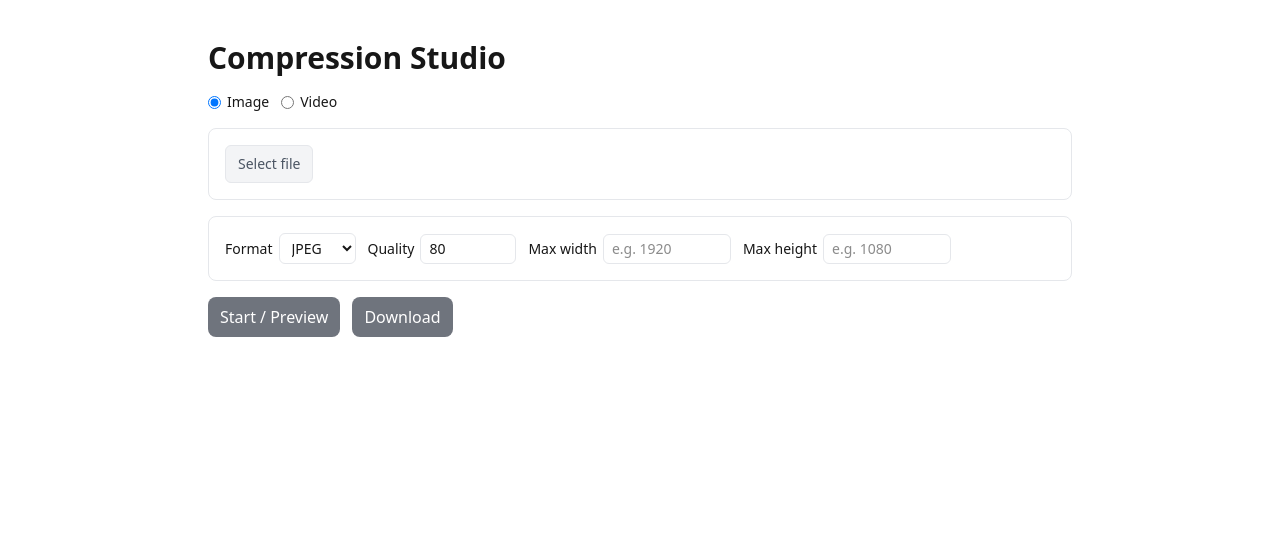
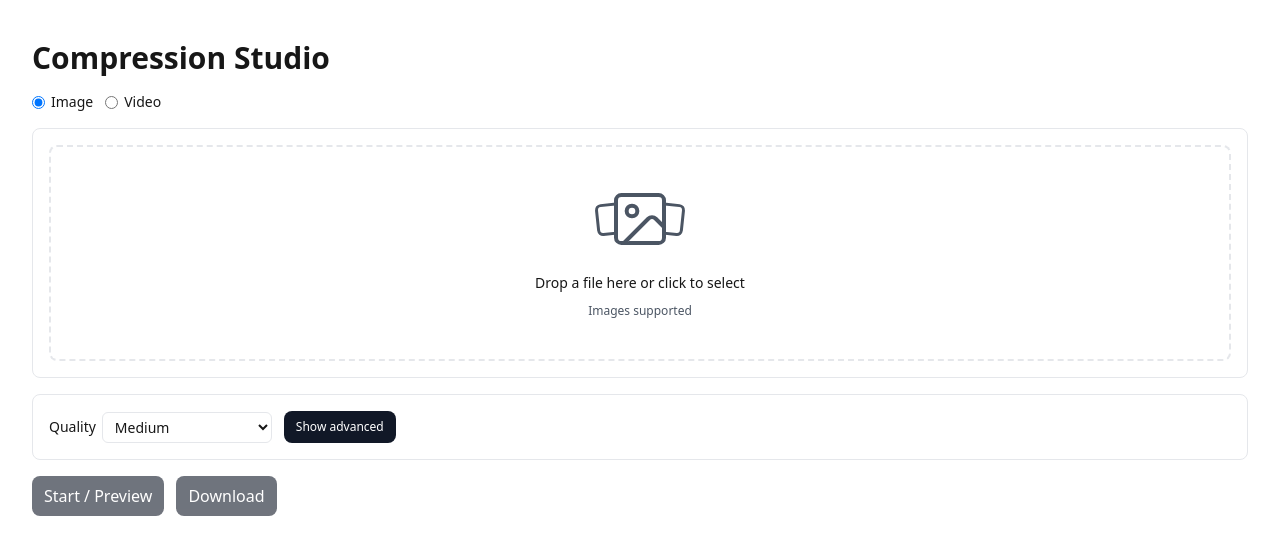
Before and after one commit to SchroederNathan/compression-studio, a Next.js app: page / in a window 1280 px wide. Shown: the top 554 px of the page. Built offline with nearby package versions, Linux system fonts and the light colour scheme.

Commit message:
Created Dropzone for file input

```diff
--- a/src/app/components/CompressionSettings.tsx
+++ b/src/app/components/CompressionSettings.tsx
@@ -24,10 +24,76 @@ type Props = {
 export default function CompressionSettings({ type, onChange }: Props) {
   const [image, setImage] = useState<ImageCompressionSettings>({ format: 'jpeg', quality: 80 });
   const [video, setVideo] = useState<VideoCompressionSettings>({ videoBitrate: '1000k', audioBitrate: '128k' });
+  const [showAdvanced, setShowAdvanced] = useState(false);
+  const [imageLevel, setImageLevel] = useState<'low' | 'medium' | 'high' | 'custom'>('medium');
+  const [videoLevel, setVideoLevel] = useState<'low' | 'medium' | 'high' | 'custom'>('medium');
+
+  function applyImageLevel(level: 'low' | 'medium' | 'high') {
+    const quality = level === 'low' ? 50 : level === 'medium' ? 75 : 90;
+    const next = { ...image, quality };
+    setImage(next);
+    onChange(next);
+  }
+
+  function applyVideoLevel(level: 'low' | 'medium' | 'high') {
+    const videoBitrate = level === 'low' ? '800k' : level === 'medium' ? '1500k' : '3000k';
+    const audioBitrate = level === 'low' ? '96k' : level === 'medium' ? '128k' : '192k';
+    const next = { ...video, videoBitrate, audioBitrate };
+    setVideo(next);
+    onChange(next);
+  }
 
   return (
     <div className="flex gap-3 flex-wrap">
       {type === 'image' ? (
+        <label className="gap-2 text-sm text-[var(--color-foreground)]">
+          <span>Quality</span>
+          <select
+            className="px-2 py-1 rounded-md border border-[var(--color-border)] bg-[var(--color-input)] text-[var(--color-foreground)]"
+            value={imageLevel}
+            onChange={(e) => {
+              const level = e.target.value as typeof imageLevel;
+              setImageLevel(level);
+              if (level !== 'custom') applyImageLevel(level);
+            }}
+          >
+            <option value="low">Low (smaller file)</option>
+            <option value="medium">Medium</option>
+            <option value="high">High (better quality)</option>
+            <option value="custom">Custom</option>
+          </select>
+        </label>
+      ) : (
+        <label className="gap-2 text-sm text-[var(--color-foreground)]">
+          <span>Quality</span>
+          <select
+            className="px-2 py-1 rounded-md border border-[var(--color-border)] bg-[var(--color-input)] text-[var(--color-foreground)]"
+            value={videoLevel}
+            onChange={(e) => {
+              const level = e.target.value as typeof videoLevel;
+              setVideoLevel(level);
+              if (level !== 'custom') applyVideoLevel(level);
+            }}
+          >
+            <option value="low">Low (smaller file)</option>
+            <option value="medium">Medium</option>
+            <option value="high">High (better quality)</option>
+            <option value="custom">Custom</option>
+          </select>
+        </label>
+      )}
+
+      <button
+        type="button"
+        className="px-2 py-1 text-xs rounded-md border border-[var(--color-border)] bg-[var(--color-muted)] text-[var(--color-muted-foreground)] hover:bg-[var(--color-border)]"
+        onClick={() => setShowAdvanced((v) => !v)}
+      >
+        {showAdvanced ? 'Hide advanced' : 'Show advanced'}
+      </button>
+
+      {type === 'image' ? (
+        <>
+          {showAdvanced && (
             <>
               <label className="gap-2 text-sm text-[var(--color-foreground)]">
                 <span>Format</span>
@@ -38,6 +104,7 @@ export default function CompressionSettings({ type, onChange }: Props) {
                     const next = { ...image, format: e.target.value as ImageCompressionSettings['format'] };
                     setImage(next);
                     onChange(next);
+                    setImageLevel('custom');
                   }}
                 >
                   <option value="jpeg">JPEG</option>
@@ -47,7 +114,7 @@ export default function CompressionSettings({ type, onChange }: Props) {
                 </select>
               </label>
               <label className="gap-2 text-sm text-[var(--color-foreground)]">
-            <span>Quality</span>
+                <span>Quality (1-100)</span>
                 <input
                   className="px-2 py-1 w-24 rounded-md border border-[var(--color-border)] bg-[var(--color-input)] text-[var(--color-foreground)]"
                   type="number"
@@ -58,6 +125,7 @@ export default function CompressionSettings({ type, onChange }: Props) {
                     const next = { ...image, quality: Number(e.target.value) };
                     setImage(next);
                     onChange(next);
+                    setImageLevel('custom');
                   }}
                 />
               </label>
@@ -73,6 +141,7 @@ export default function CompressionSettings({ type, onChange }: Props) {
                     const next = { ...image, maxWidth: v };
                     setImage(next);
                     onChange(next);
+                    setImageLevel('custom');
                   }}
                 />
               </label>
@@ -88,11 +157,16 @@ export default function CompressionSettings({ type, onChange }: Props) {
                     const next = { ...image, maxHeight: v };
                     setImage(next);
                     onChange(next);
+                    setImageLevel('custom');
                   }}
                 />
               </label>
             </>
+          )}
+        </>
       ) : (
+        <>
+          {showAdvanced && (
             <>
               <label className="gap-2 text-sm text-[var(--color-foreground)]">
                 <span>Video bitrate</span>
@@ -105,6 +179,7 @@ export default function CompressionSettings({ type, onChange }: Props) {
                     const next = { ...video, videoBitrate: e.target.value };
                     setVideo(next);
                     onChange(next);
+                    setVideoLevel('custom');
                   }}
                 />
               </label>
@@ -119,6 +194,7 @@ export default function CompressionSettings({ type, onChange }: Props) {
                     const next = { ...video, audioBitrate: e.target.value };
                     setVideo(next);
                     onChange(next);
+                    setVideoLevel('custom');
                   }}
                 />
               </label>
@@ -134,6 +210,7 @@ export default function CompressionSettings({ type, onChange }: Props) {
                     const next = { ...video, maxWidth: v };
                     setVideo(next);
                     onChange(next);
+                    setVideoLevel('custom');
                   }}
                 />
               </label>
@@ -149,11 +226,14 @@ export default function CompressionSettings({ type, onChange }: Props) {
                     const next = { ...video, maxHeight: v };
                     setVideo(next);
                     onChange(next);
+                    setVideoLevel('custom');
                   }}
                 />
               </label>
             </>
           )}
+        </>
+      )}
     </div>
   );
 }
--- a/src/app/components/FileUploader.tsx
+++ b/src/app/components/FileUploader.tsx
@@ -1,29 +1,92 @@
 'use client';
 
-import { useCallback, useState } from 'react';
+import { useCallback, useId, useRef, useState } from 'react';
+import { FilePlay, Image as ImageIcon } from 'lucide-react';
 
 type Props = {
   onFileSelected?: (file: File) => void;
+  mode?: 'image' | 'video';
 };
 
-export default function FileUploader({ onFileSelected }: Props) {
+export default function FileUploader({ onFileSelected, mode = 'image' }: Props) {
   const [fileName, setFileName] = useState<string | null>(null);
+  const [dragActive, setDragActive] = useState(false);
+  const inputId = useId();
+  const inputRef = useRef<HTMLInputElement | null>(null);
+
+  const handleSelect = useCallback((file?: File | null) => {
+    if (!file) return;
+    setFileName(file.name);
+    onFileSelected?.(file);
+  }, [onFileSelected]);
 
   const onChange = useCallback((e: React.ChangeEvent<HTMLInputElement>) => {
-    const file = e.target.files?.[0];
-    if (file) {
-      setFileName(file.name);
-      onFileSelected?.(file);
-    }
-  }, [onFileSelected]);
+    const file = e.target.files?.[0] ?? null;
+    handleSelect(file);
+  }, [handleSelect]);
+
+  const onDragOver = useCallback((e: React.DragEvent<HTMLLabelElement>) => {
+    e.preventDefault();
+    e.stopPropagation();
+    setDragActive(true);
+  }, []);
+
+  const onDragLeave = useCallback((e: React.DragEvent<HTMLLabelElement>) => {
+    e.preventDefault();
+    e.stopPropagation();
+    setDragActive(false);
+  }, []);
+
+  const onDrop = useCallback((e: React.DragEvent<HTMLLabelElement>) => {
+    e.preventDefault();
+    e.stopPropagation();
+    setDragActive(false);
+    const file = e.dataTransfer.files?.[0] ?? null;
+    handleSelect(file);
+  }, [handleSelect]);
 
   return (
-    <div className="flex items-center gap-3">
-      <label className="inline-flex items-center gap-2 px-3 py-2 rounded-md bg-[var(--color-muted)] text-[var(--color-muted-foreground)] border border-[var(--color-border)] cursor-pointer hover:bg-[var(--color-border)]">
-        <span className="text-sm font-medium">Select file</span>
-        <input type="file" onChange={onChange} className="hidden" />
+    <div className="flex w-full">
+      <label
+        htmlFor={inputId}
+        onDragOver={onDragOver}
+        onDragEnter={onDragOver}
+        onDragLeave={onDragLeave}
+        onDrop={onDrop}
+        className={
+          `group relative flex flex-col items-center justify-center w-full rounded-lg border-2 border-dashed p-10 text-center cursor-pointer focus:outline-2 focus:outline-offset-2 ` +
+          `transition-colors ` +
+          `${dragActive ? 'border-[var(--color-primary)]' : 'border-[var(--color-border)]'} ` +
+          `bg-[var(--color-card)] hover:border-[var(--color-foreground)]/40 focus:outline-[var(--color-primary)]`
+        }
+        onClick={() => inputRef.current?.click()}
+      >
+        <div className="relative mx-auto h-16 w-16">
+          {/* side accent squares */}
+          <div className="absolute left-[-12px] top-1/2 -translate-y-1/2 h-8 w-8 rounded-md border-3 border-muted-foreground -rotate-6 z-0 transition-transform duration-200 ease-out group-hover:-translate-x-1 group-hover:-rotate-14 group-hover:border-foreground" />
+          <div className="absolute right-[-12px] top-1/2 -translate-y-1/2 h-8 w-8 rounded-md border-3 border-muted-foreground rotate-6 z-0 transition-transform duration-200 ease-out group-hover:translate-x-1 group-hover:rotate-14 group-hover:border-foreground" />
+          {/* main icon */}
+          <div className="relative z-10 flex items-center justify-center h-16 w-16 text-muted-foreground transition-all duration-200 ease-out group-hover:-translate-y-1 group-hover:text-foreground">
+            {mode === 'image' ? (
+              <ImageIcon className="h-16 w-16 fill-[var(--color-card)]" strokeWidth={1.5} />
+            ) : (
+              <FilePlay className="h-16 w-16 fill-[var(--color-card)]" strokeWidth={1.5} />
+            )}
+          </div>
+        </div>
+        <span className="mt-4 block text-sm font-medium text-[var(--color-foreground)]">
+          {fileName ? fileName : 'Drop a file here or click to select'}
+        </span>
+        <span className="mt-1 block text-xs text-[var(--color-muted-foreground)]">{mode === 'image' ? 'Images supported' : 'Videos supported'}</span>
+        <input
+          id={inputId}
+          ref={inputRef}
+          type="file"
+          onChange={onChange}
+          className="hidden"
+          accept={mode === 'image' ? 'image/*' : 'video/*'}
+        />
       </label>
-      {fileName && <span className="text-sm text-[var(--color-foreground)]">{fileName}</span>}
     </div>
   );
 }
--- a/src/app/page.tsx
+++ b/src/app/page.tsx
@@ -153,7 +153,7 @@ export default function Home() {
   }, [compressedBlob, selectedFile, mode, imageSettings]);
 
   return (
-    <main className="max-w-4xl mx-auto my-10 px-4 flex flex-col gap-4">
+    <main className="flex flex-col gap-4 container my-10 mx-auto px-4 sm:px-6 lg:px-8">
       <h1 className="text-3xl font-semibold text-[var(--color-foreground)]">
         Compression Studio
       </h1>
@@ -178,7 +178,7 @@ export default function Home() {
         </label>
       </div>
       <div className="rounded-lg border border-[var(--color-border)] bg-[var(--color-card)] p-4 flex flex-col gap-3">
-        <FileUploader onFileSelected={onFileSelected} />
+        <FileUploader onFileSelected={onFileSelected} mode={mode} />
         {fileInfo && (
           <div className="text-sm text-[var(--color-muted-foreground)]">
             Selected: {fileInfo}
```
Lines whose indentation alone changed are shown as unchanged.
